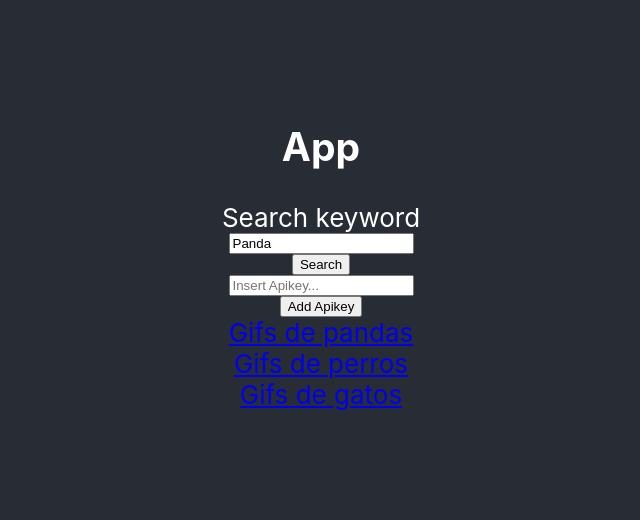
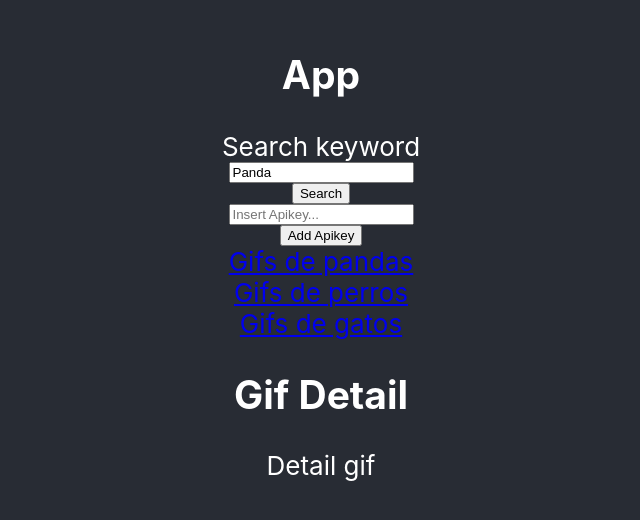
Before and after one commit to IsaacYAGI/react-giphy-search-app, a React (Create React App) app: page /gifdetail/1 in a window 1280 px wide. Shown: the part 150-670 px from the top of the page, without its empty margins (319-959 px from the left). Built offline with nearby package versions, Linux system fonts and the light colour scheme.

Commit message:
Feat: Agrega componente gif detail

```diff
--- a/src/App.js
+++ b/src/App.js
@@ -4,13 +4,14 @@ import  ListOfGifs from './components/ListOfGifs';
 import ApikeyManager from './components/ApikeyManager';
 import { Link, Route } from "wouter";
 import { useHistory } from "react-router-dom";
+import GifDetailPage from './pages/GifDetailPage';
 
 function App() {
   const [keyword, setKeyword] = useState('Panda');
   const history = useHistory();
   //console.log(history)
 
-  const handlerSearchClick = () => history.push(`/gif/${keyword}`)
+  const handlerSearchClick = () => history.push(`/gifsearch/${keyword}`)
   return (
     <div className="App">
       <section className="App-content">
@@ -19,13 +20,17 @@ function App() {
         <input value={keyword} onChange={(event)=> setKeyword(event.target.value)}></input>
         <button onClick={handlerSearchClick}>Search</button>
         <ApikeyManager/>
-        <Link to="/gif/panda">Gifs de pandas</Link>
-        <Link to="/gif/perro">Gifs de perros</Link>
-        <Link to="/gif/gato">Gifs de gatos</Link>
+        <Link to="/gifsearch/panda">Gifs de pandas</Link>
+        <Link to="/gifsearch/perro">Gifs de perros</Link>
+        <Link to="/gifsearch/gato">Gifs de gatos</Link>
 
         <Route
           component={ListOfGifs}
-          path="/gif/:keyword"
+          path="/gifsearch/:keyword"
+        />
+        <Route
+          component={GifDetailPage}
+          path="/gifdetail/:id"
         />
 
       </section>
--- a/src/components/Gif.js
+++ b/src/components/Gif.js
@@ -1,10 +1,15 @@
 import { React } from 'react';
+import { Link } from "wouter";
 import './Gif.css'
 
 export default function Gif({title, id, url}){
-    return <a href={`#${id}`} className="Gif">
+
+    const handlerClickDetailGif = () =>{
+
+    }
+    return <Link href={`/gifdetail/${id}`} className="Gif">
               <h4>{title}</h4>
               <p>Id:<small>{id}</small></p>
               <img src={url} alt={title}/>
-            </a>
+            </Link>
 }
--- /dev/null
+++ b/src/components/GifDetail.js
@@ -0,0 +1,9 @@
+import { React, useState, useEffect } from 'react';
+
+export default function GifDetail({title, id, url}){
+    return (
+        <div>
+            Detail gif
+        </div>
+    )
+}
--- /dev/null
+++ b/src/pages/GifDetailPage.js
@@ -0,0 +1,13 @@
+import { React, useState, useEffect } from 'react';
+import GifDetail from '../components/GifDetail';
+
+export default function GifDetailPage({params}){
+    const {id} = params;
+    console.log("GifDetailPage:", id)
+    return (
+        <div>
+            <h1>Gif Detail</h1>
+            <GifDetail></GifDetail>
+        </div>
+    )
+}
```
